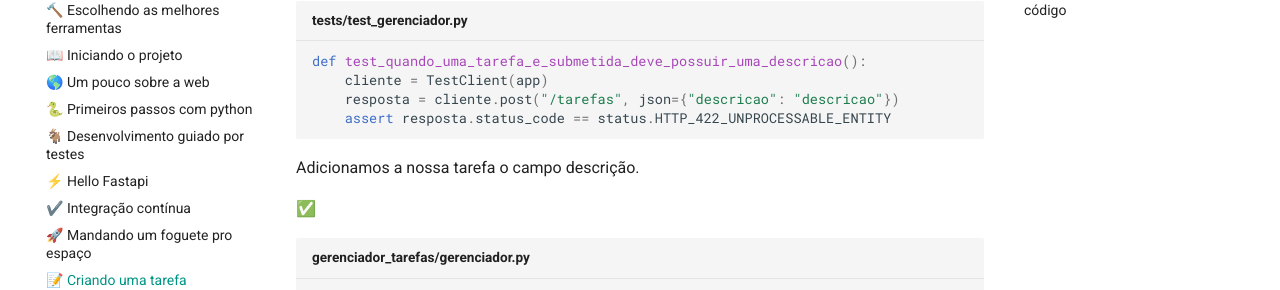
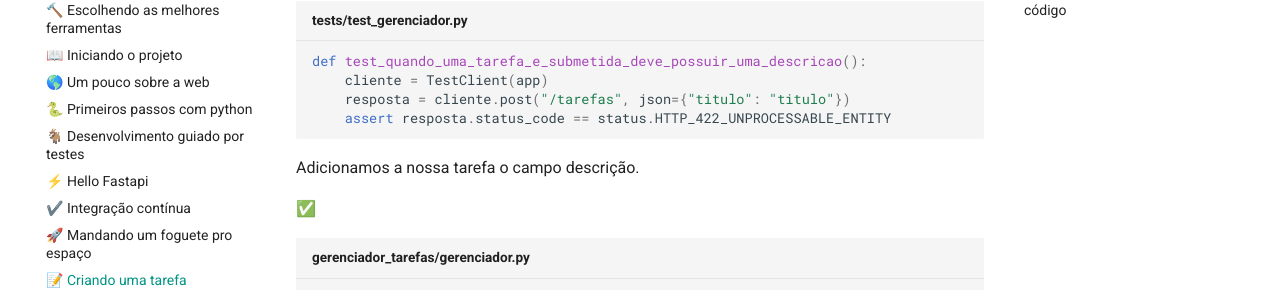
Before and after one commit to cassiobotaro/do_zero_a_implantacao, an MkDocs documentation site: the page built from docs/criar.md, in a window 1280 px wide and 900 px high, scrolled down 3850 px. Shown: the part 170-460 px from the top of the window. Built offline with MkDocs 1.6.1 and Material for MkDocs 9.7.7, drawn with Linux system fonts in a browser that asks for light colours; comment, search, counter and statistics services are not loaded.

Commit message:
Desfaz alteração que causou erro nos testes

````diff
--- a/docs/criar.md
+++ b/docs/criar.md
@@ -161,7 +161,7 @@ Além de titulo, nossa tarefa deve possuir uma descrição.
 ```{.py3 title="tests/test_gerenciador.py"}
 def test_quando_uma_tarefa_e_submetida_deve_possuir_uma_descricao():
     cliente = TestClient(app)
-    resposta = cliente.post("/tarefas", json={"descricao": "descricao"})
+    resposta = cliente.post("/tarefas", json={"titulo": "titulo"})
     assert resposta.status_code == status.HTTP_422_UNPROCESSABLE_ENTITY
 ```
 
````
